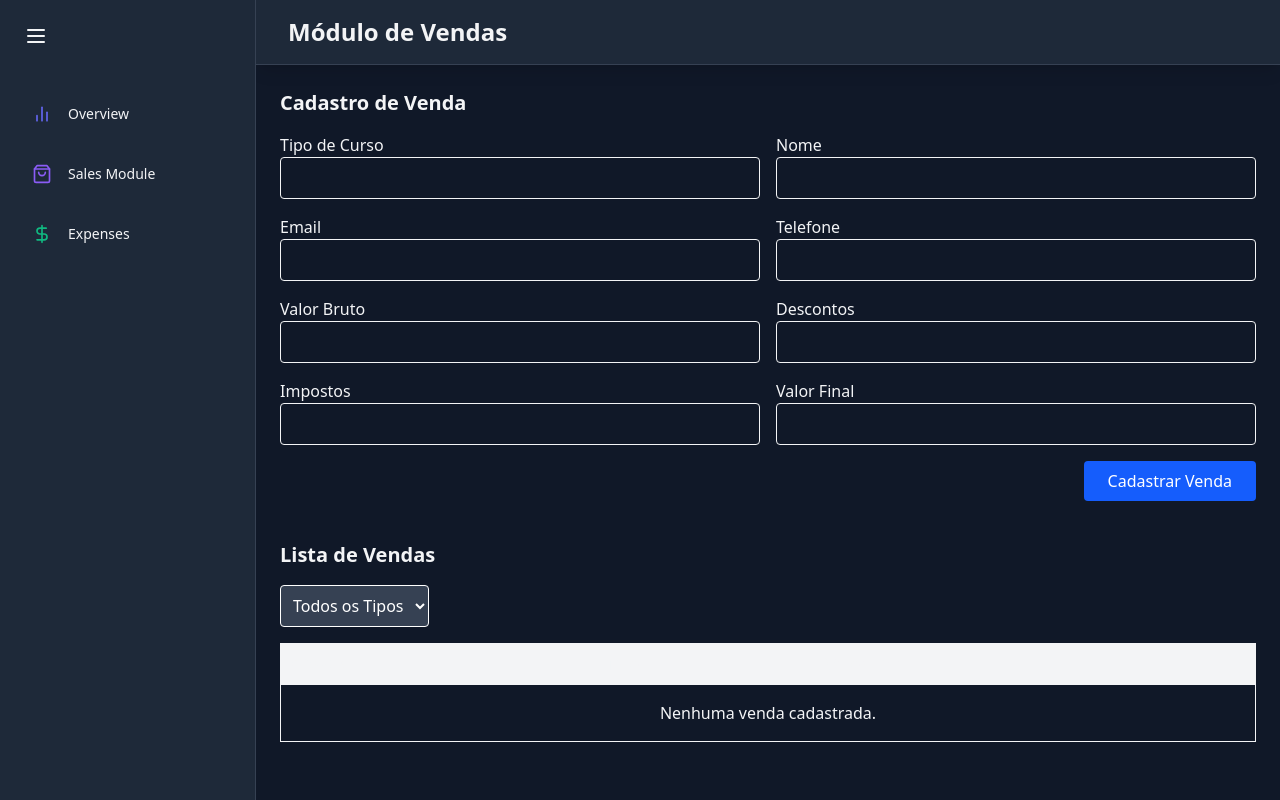
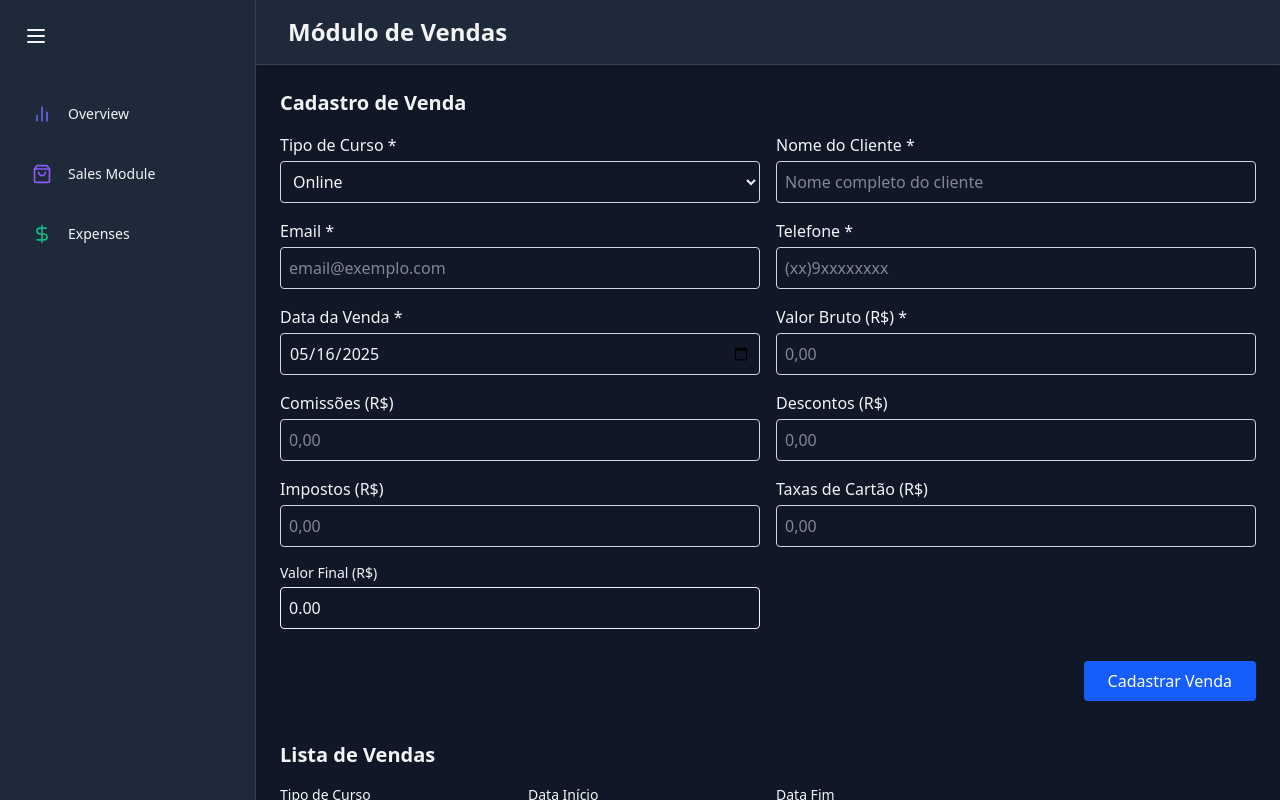
Before and after one commit to sabrinaflorenco/ChallengeVII-intensivo-rio-branco, a React (Vite) app: page /salesmodule in a window 1280 px wide. Built offline with nearby package versions, Linux system fonts and the light colour scheme.

Commit message:
Provavel versao final para entrega de trabalho na sexta feira dia 18 do 7

```diff
--- a/src/pages/SalesModule.jsx
+++ b/src/pages/SalesModule.jsx
@@ -1,80 +1,188 @@
-import React, { useState } from "react";
+import React, { useState, useEffect } from "react";
 import Header from "../components/Header";
 
-const ProductsPage = () => {
+
+const SalesModule= () => {
+
   const [sales, setSales] = useState([]);
   const [formData, setFormData] = useState({
-    tipoCurso: "",
+    tipoCurso: "online",
     nome: "",
     email: "",
     telefone: "",
     valorBruto: "",
     descontos: "",
     impostos: "",
+    comissoes:"",
+    taxasCartao:"",
     valorFinal: "",
+    dataVenda: new Date().toISOString().split('T')[0],
   });
+   const [filtro, setFiltro] = useState({
+    tipoCurso: "",
+    dataInicio: "",
+    dataFim: ""
+  });
+
+  const [errors, setErrors] = useState({});
+
+  // Cálculo automático do valor final
+  useEffect(() => {
+    const valorBruto = parseFloat(formData.valorBruto) || 0;
+    const descontos = parseFloat(formData.descontos) || 0;
+    const impostos = parseFloat(formData.impostos) || 0;
+    const comissoes = parseFloat(formData.comissoes) || 0;
+    const taxasCartao = parseFloat(formData.taxasCartao) || 0;
+
+    const valorFinal = valorBruto - descontos - impostos - comissoes - taxasCartao;
+
+    setFormData(prev => ({
+      ...prev,
+      valorFinal: valorFinal.toFixed(2)
+    }));
+  }, [formData.valorBruto, formData.descontos, formData.impostos, formData.comissoes, formData.taxasCartao]);
+
   const fields = [ // Array de objetos para os campos do formulário
     {
-      label: "Tipo de Curso",
-      type: "text",
+      label: "Tipo de Curso *",
+      type: "select",
       name: "tipoCurso",
       placeholder: "Tipo de Curso",
+      options:[
+        {value: "online", label: "Online"},
+        {value: "presencial", label: "Presencial"}
+      ],
       value: formData.tipoCurso,
+      required: true,
     },
     {
-      label: "Nome",
+      label: "Nome do Cliente *",
       type: "text",
       name: "nome",
-      placeholder: "Nome",
+      placeholder: "Nome completo do cliente",
       value: formData.nome,
+      required:true,
     },
     {
-      label: "Email",
+      label: "Email *",
       type: "email",
       name: "email",
-      placeholder: "Email",
+      placeholder: "email@exemplo.com",
       value: formData.email,
+      required: true,
     },
     {
-      label: "Telefone",
+      label: "Telefone *",
       type: "tel",
       name: "telefone",
-      placeholder: "Telefone",
+      placeholder: "(xx)9xxxxxxxx",
       value: formData.telefone,
+      required: true,
     },
      {
-      label: "Valor Bruto",
+      label: "Data da Venda *",
+      type: "date",
+      name: "dataVenda",
+      value: formData.dataVenda,
+      requered: true,
+    },
+    {
+      label: "Valor Bruto (R$) *",
       type: "number",
       name: "valorBruto",
-      placeholder: "Valor Bruto",
+      placeholder: "0,00",
       value: formData.valorBruto,
+      required: true,
+      step: "0.01",
+      min: "0",
     },
      {
-      label: "Descontos",
+      label: "Comissões (R$)",
+      type: "number",
+      name: "comissoes",
+      placeholder: "0,00",
+      value: formData.comissoes,
+      step: "0.01",
+
+    },
+
+    {
+      label: "Descontos (R$)",
       type: "number",
       name: "descontos",
-      placeholder: "Descontos",
+      placeholder: "0,00",
       value: formData.descontos,
+      step:"0.01",
+
     },
     {
-      label: "Impostos",
+      label: "Impostos (R$)",
       type: "number",
       name: "impostos",
-      placeholder: "Impostos",
+      placeholder: "0,00",
       value: formData.impostos,
+      step:"0.01",
+
     },
+
     {
-      label: "Valor Final",
+      label: "Taxas de Cartão (R$)",
       type: "number",
-      name: "valorFinal",
+      name: "taxasCartao",
+      placeholder: "0,00",
+      value: formData.taxasCartao,
+      step:"0.01"
+
     },
+
   ];
+   // Validação do formulário
+  const validateForm = () => {
+    const newErrors = {};
 
-  const [filtro, setFiltro] = useState({ tipoCurso: "", periodo: "" });
+    if (!formData.nome.trim()) newErrors.nome = "Nome é obrigatório";
+    if (!formData.email.trim()) newErrors.email = "Email é obrigatório";
+    if (!formData.telefone.trim()) newErrors.telefone = "Telefone é obrigatório";
+    if (!formData.valorBruto || parseFloat(formData.valorBruto) <= 0) {
+      newErrors.valorBruto = "Valor bruto deve ser maior que zero";
+    }
+    if (!formData.dataVenda) newErrors.dataVenda = "Data da venda é obrigatória";
+
+    // Validação de email
+    const emailRegex = /^[^\s@]+@[^\s@]+\.[^\s@]+$/;
+    if (formData.email && !emailRegex.test(formData.email)) {
+      newErrors.email = "Email inválido";
+    }
+
+    // Validação de telefone
+    const phoneRegex = /^\(\d{2}\)\d{8,9}$/;
+    if (formData.telefone && !phoneRegex.test(formData.telefone)) {
+      newErrors.telefone = "Formato: (xx)xxxxxxxxx";
+    }
+
+    setErrors(newErrors);
+    return Object.keys(newErrors).length === 0;
+  };
 
   const handleSubmit = (e) => {
     e.preventDefault();
-    setSales((prev) => [...prev, { ...formData, id: Date.now() }]);
+
+    if (!validateForm()) return;
+
+    const newSale = {
+      ...formData,
+      id: Date.now(),
+      valorBruto: parseFloat(formData.valorBruto),
+      descontos: parseFloat(formData.descontos) || 0,
+      impostos: parseFloat(formData.impostos) || 0,
+      comissoes: parseFloat(formData.comissoes) || 0,
+      taxasCartao: parseFloat(formData.taxasCartao) || 0,
+      valorFinal: parseFloat(formData.valorFinal),
+    };
+
+    setSales((prev) => [...prev, newSale]);
+
+    // Reset form
     setFormData({
       tipoCurso: "online",
       nome: "",
@@ -83,85 +191,243 @@ const ProductsPage = () => {
       valorBruto: "",
       descontos: "",
       impostos: "",
+      comissoes: "",
+      taxasCartao: "",
       valorFinal: "",
+      dataVenda: new Date().toISOString().split('T')[0],
     });
+
+    setErrors({});
+    alert("Venda cadastrada com sucesso!");
   };
 
+  // Filtrar vendas
   const filteredSales = sales.filter((sale) => {
-    return !filtro.tipoCurso || sale.tipoCurso === filtro.tipoCurso;
+    const matchTipo = !filtro.tipoCurso || sale.tipoCurso === filtro.tipoCurso;
+    const matchDataInicio = !filtro.dataInicio || sale.dataVenda >= filtro.dataInicio;
+    const matchDataFim = !filtro.dataFim || sale.dataVenda <= filtro.dataFim;
+
+    return matchTipo && matchDataInicio && matchDataFim;
   });
+
+  // Calcular totais
+  const totalVendas = filteredSales.reduce((total, sale) => total + sale.valorFinal, 0);
+  const totalDescontos = filteredSales.reduce((total, sale) => total + sale.descontos, 0);
+
+  const formatCurrency = (value) => {
+    return new Intl.NumberFormat('pt-BR', {
+      style: 'currency',
+      currency: 'BRL'
+    }).format(value);
+  };
+
+  const formatDate = (dateString) => {
+    return new Date(dateString).toLocaleDateString('pt-BR');
+  };
 
   return (
     <div className="flex-1 overflow-auto relative z-10">
       <Header title="Módulo de Vendas" />
 
-      <div className="p-6">
+      <div className="p-4 sm:p-6">
         <h2 className="text-xl font-semibold mb-4">Cadastro de Venda</h2>
         <form
           onSubmit={handleSubmit}
-          className="grid grid-cols-1 md:grid-cols-2 gap-4"
+          className="grid grid-cols-1 sm:grid-cols-2 gap-4"
         >
-          {fields.map((field, index) => ( /* Mapeando os campos do formulário*/
-            <div key={index}>
-              <label>{field.label}</label>
+          {fields.map((field, index) => (
+            <div key={index} className="w-full">
+              <label className="block mb-1">{field.label}</label>
+              {field.type === "select" ? (
+                <select
+                  name={field.name}
+                  value={field.value}
+                  onChange={(e) =>
+                    setFormData({ ...formData, [field.name]: e.target.value })
+                  }
+                  className={`w-full border p-2 rounded ${
+                    errors[field.name] ? "border-red-500" : "border-gray-300"
+                  }`}
+                  required={field.required}
+                >
+                  {field.options.map((option, idx) => (
+                    <option key={idx} value={option.value}>
+                      {option.label}
+                    </option>
+                  ))}
+                </select>
+              ) : (
                 <input
                   type={field.type}
                   name={field.name}
                   value={field.value}
                   onChange={(e) =>
-                  setFormData({ ...formData, [field.name] : e.target.value }) /*utilizando o valor do campo para atualizar o estado*/
+                    setFormData({ ...formData, [field.name]: e.target.value })
                   }
-                className="w-full border p-2 rounded"
+                  placeholder={field.placeholder}
+                  className={`w-full border p-2 rounded ${
+                    errors[field.name] ? "border-red-500" : "border-gray-300"
+                  }`}
+                  required={field.required}
+                  step={field.step}
+                  min={field.min}
                 />
+              )}
+              {errors[field.name] && (
+                <span className="text-red-500 text-sm">{errors[field.name]}</span>
+              )}
             </div>
           ))}
 
-          <div className="col-span-2 text-right">
+          <div className="w-full">
+            <label className="block text-sm font-medium mb-1">
+              Valor Final (R$)
+            </label>
+            <input
+              type="number"
+              value={formData.valorFinal}
+              className="w-full border p-2 rounded "
+              readOnly
+            />
+          </div>
+
+          <div className="col-span-1 sm:col-span-2 text-right mt-4">
             <button
               type="submit"
-              className="bg-blue-600 text-white px-6 py-2 rounded hover:bg-blue-700"
+              className="w-full sm:w-auto bg-blue-600 text-white px-6 py-2 rounded hover:bg-blue-700 transition-colors"
             >
               Cadastrar Venda
             </button>
           </div>
         </form>
-        {/*Filtros*/}
+
+        {/* Filtros */}
         <div className="mt-10">
           <h2 className="text-xl font-semibold mb-4">Lista de Vendas</h2>
-          <div className="flex gap-4 mb-4">
+          <div className="grid grid-cols-1 sm:grid-cols-2 lg:grid-cols-4 gap-4 mb-6">
+            <div>
+              <label className="block text-sm font-medium mb-1">
+                Tipo de Curso
+              </label>
               <select
                 value={filtro.tipoCurso}
                 onChange={(e) =>
                   setFiltro((f) => ({ ...f, tipoCurso: e.target.value }))
                 }
-              className="border p-2 rounded bg-gray-700 text-white"
+                className="border p-2 rounded w-full bg-gray-700 text-white"
               >
                 <option value="">Todos os Tipos</option>
                 <option value="online">Online</option>
                 <option value="presencial">Presencial</option>
               </select>
-           { /* Filtro por período pode ser adicionado aqui */}
             </div>
-          {/* Tabela de vendas */}
-          <table className="w-full border text-left">
+            <div>
+              <label className="block text-sm font-medium mb-1">
+                Data Início
+              </label>
+              <input
+                type="date"
+                value={filtro.dataInicio}
+                onChange={(e) =>
+                  setFiltro((f) => ({ ...f, dataInicio: e.target.value }))
+                }
+                className="border p-2 rounded w-full"
+              />
+            </div>
+            <div>
+              <label className="block text-sm font-medium mb-1">
+                Data Fim
+              </label>
+              <input
+                type="date"
+                value={filtro.dataFim}
+                onChange={(e) =>
+                  setFiltro((f) => ({ ...f, dataFim: e.target.value }))
+                }
+                className="border p-2 rounded w-full"
+              />
+            </div>
+            <div className="flex items-end">
+              <button
+                onClick={() =>
+                  setFiltro({ tipoCurso: "", dataInicio: "", dataFim: "" })
+                }
+                className="bg-gray-500 text-white px-4 py-2 rounded hover:bg-gray-600 transition-colors w-full"
+              >
+                Limpar Filtros
+              </button>
+            </div>
+          </div>
+
+          {/* Resumo */}
+          <div className="grid grid-cols-1 sm:grid-cols-2 lg:grid-cols-3 gap-4 mb-6">
+            <div className="bg-blue-50 p-4 rounded-lg">
+              <h3 className="font-semibold text-blue-800">Total de Vendas</h3>
+              <p className="text-2xl font-bold text-blue-600">
+                {filteredSales.length}
+              </p>
+            </div>
+            <div className="bg-green-50 p-4 rounded-lg">
+              <h3 className="font-semibold text-green-800">Valor Total</h3>
+              <p className="text-2xl font-bold text-green-600">
+                {formatCurrency(totalVendas)}
+              </p>
+            </div>
+            <div className="bg-orange-50 p-4 rounded-lg">
+              <h3 className="font-semibold text-orange-800">Total Descontos</h3>
+              <p className="text-2xl font-bold text-orange-600">
+                {formatCurrency(totalDescontos)}
+              </p>
+            </div>
+          </div>
+
+          {/* Tabela responsiva */}
+          <div className="overflow-x-auto">
+            <table className="min-w-full border text-left">
               <thead>
-              <tr className="bg-gray-100">
+                <tr className=" ">
+                  <th className="p-2 border">Data Venda</th>
                   <th className="p-2 border">Cliente</th>
+                  <th className="p-2 border">Email</th>
+                  <th className="p-2 border">Telefone</th>
                   <th className="p-2 border">Tipo</th>
+                  <th className="p-2 border">Valor Bruto</th>
+                  <th className="p-2 border">Desconto</th>
                   <th className="p-2 border">Valor Final</th>
                 </tr>
               </thead>
               <tbody>
                 {filteredSales.map((sale) => (
-                <tr key={sale.id}>
+                  <tr key={sale.id} className="">
+                    <td className="p-2 border">{formatDate(sale.dataVenda)}</td>
                     <td className="p-2 border">{sale.nome}</td>
-                  <td className="p-2 border">{sale.tipoCurso}</td>
-                  <td className="p-2 border">R$ {sale.valorFinal}</td>
+                    <td className="p-2 border">{sale.email}</td>
+                    <td className="p-2 border">{sale.telefone}</td>
+                    <td className="p-2 border">
+                      <span
+                        className={`px-2 py-1 rounded text-xs ${
+                          sale.tipoCurso === "online"
+                            ? "bg-blue-100 text-blue-800"
+                            : "bg-green-100 text-green-800"
+                        }`}
+                      >
+                        {sale.tipoCurso}
+                      </span>
+                    </td>
+                    <td className="p-2 border">
+                      {formatCurrency(sale.valorBruto)}
+                    </td>
+                    <td className="p-2 border">
+                      {formatCurrency(sale.descontos)}
+                    </td>
+                    <td className="p-2 border font-semibold">
+                      {formatCurrency(sale.valorFinal)}
+                    </td>
                   </tr>
                 ))}
                 {filteredSales.length === 0 && (
                   <tr>
-                  <td colSpan="3" className="text-center p-4">
+                    <td colSpan="8" className="text-center p-8 text-gray-500">
                       Nenhuma venda cadastrada.
                     </td>
                   </tr>
@@ -171,7 +437,8 @@ const ProductsPage = () => {
           </div>
         </div>
       </div>
+    </div>
   );
 };
 
-export default ProductsPage;
+export default SalesModule;
```
Lines whose indentation alone changed are shown as unchanged.
